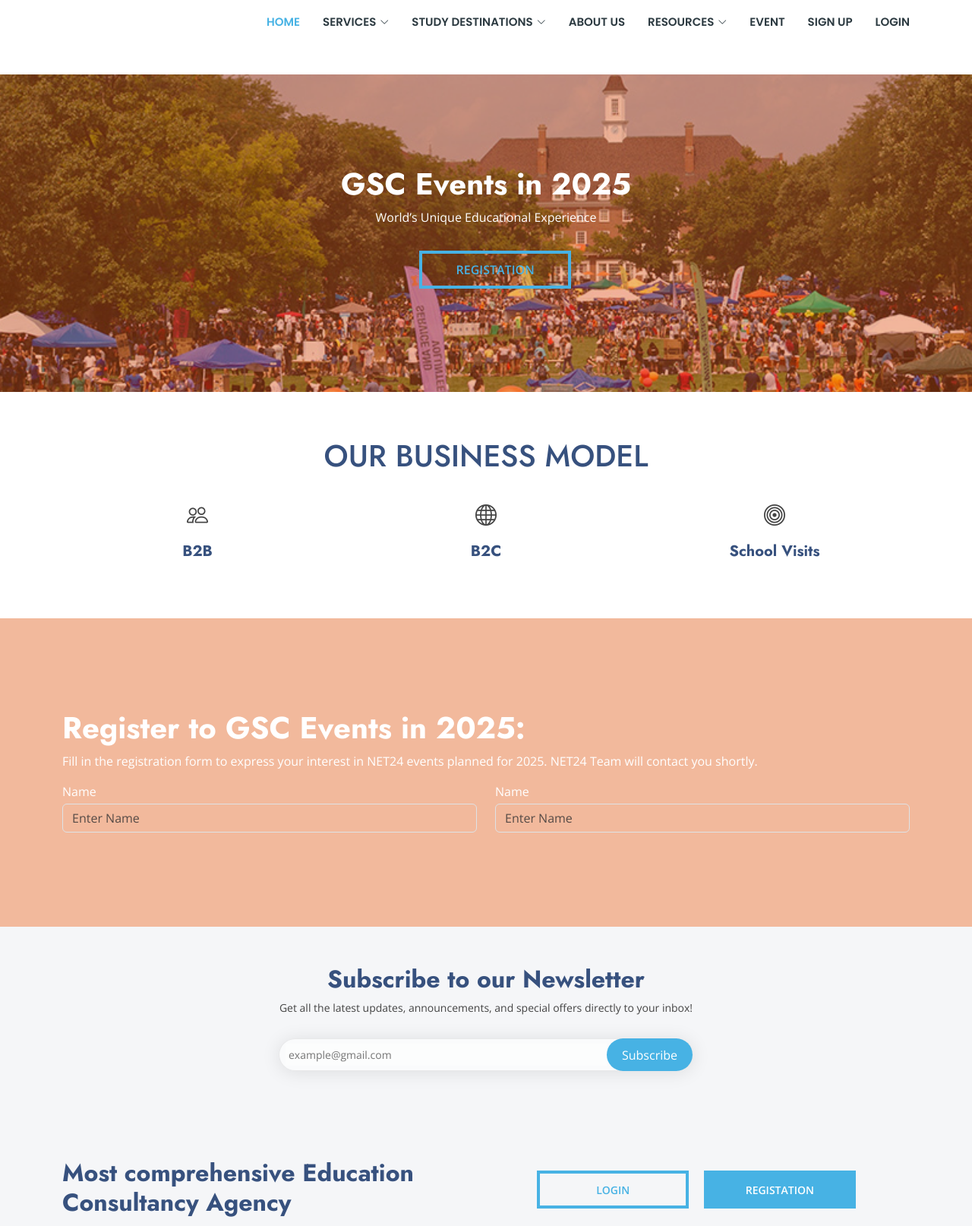
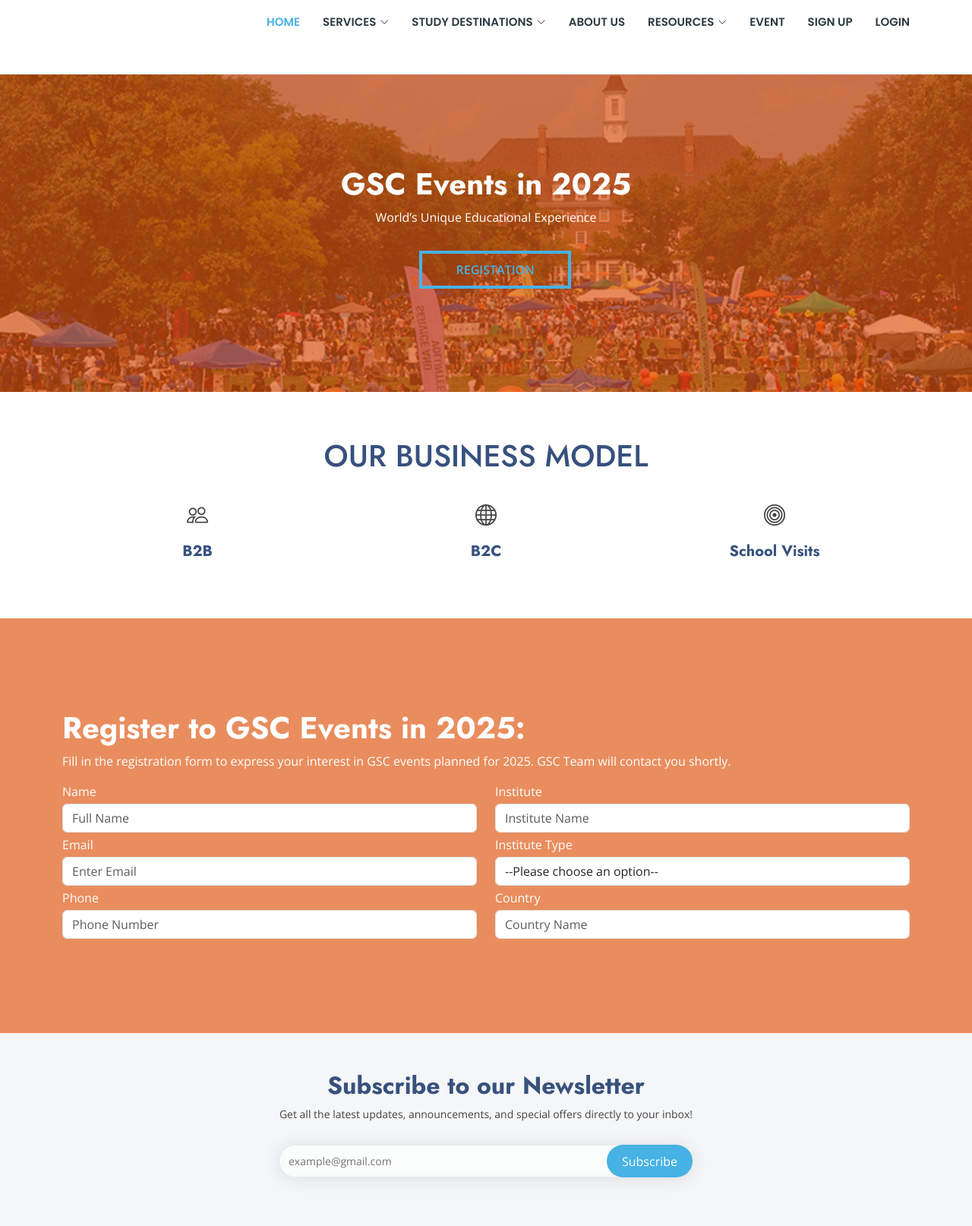
Before and after one commit to bilash0283/gsc.co.com_fontend, a PHP site: page /event.html in a window 1280 px wide. Shown: the top 1614 px of the page at 76% size. Run offline with PHP 8.4, Linux system fonts and the light colour scheme.

Commit message:
event page input fild design almost done

```diff
--- a/assets/css/main.css
+++ b/assets/css/main.css
@@ -1281,7 +1281,7 @@
 
 .call-to-action:before {
   content: "";
-  background: color-mix(in srgb, var(--overley-color), transparent 60%);
+  background: color-mix(in srgb, var(--overley-color), transparent 35%);
   position: absolute;
   inset: 0;
   z-index: 2;
--- a/event.html
+++ b/event.html
@@ -120,24 +120,51 @@
 
         <!-- Call To Action Section -->
         <section id="call-to-action" class="call-to-action">
-            <img src="assets/src_gsc/image/l3/event.jpg" alt="">
+            <img src="assets/src_gsc/image/l3/overley_img.jpg" alt="">
             <div class="container">
                 <div class="row" data-aos="zoom-in" data-aos-delay="100">
                     <div class="col-xl-12 text-white mx-auto">
                         <h1 class="text-white"><strong>Register to GSC Events in 2025:</strong></h1>
-                        <p class="text-white">Fill in the registration form to express your interest in NET24 events
-                            planned for 2025. NET24 Team will contact you shortly.</p>
+                        <p class="text-white">Fill in the registration form to express your interest in GSC events
+                            planned for 2025. GSC Team will contact you shortly.</p>
                         <form action="#">
                             <div class="row">
                                 <div class="col-md-6">
-                                    <label for="name">Name</label>
-                                    <input type="text" class="form-control my-1 bg-transparent text-white" id="name"
-                                        name="name" placeholder="Enter Name">
+                                    <div>
+                                        <label for="name">Name</label>
+                                        <input type="text" class="form-control my-1 " id="name"
+                                            name="name" placeholder="Full Name">
+                                    </div>
+                                    <div>
+                                        <label for="eamil">Email</label>
+                                        <input type="email" class="form-control my-1 " id="email"
+                                            name="eamil" placeholder="Enter Email">
+                                    </div>
+                                    <div>
+                                        <label for="phone">Phone</label>
+                                        <input type="text" class="form-control my-1 " id="phone"
+                                            name="phone" placeholder="Phone Number">
+                                    </div>
                                 </div>
                                 <div class="col-md-6">
-                                    <label for="name">Name</label>
-                                    <input type="text" class="form-control my-1 bg-transparent text-white" id="name"
-                                        name="name" placeholder="Enter Name">
+                                    <div>
+                                        <label for="Institute">Institute</label>
+                                        <input type="text" class="form-control my-1 " id="Institute"
+                                            name="Institute" placeholder="Institute Name">
+                                    </div>
+                                    <div>
+                                        <label for="Institute_type">Institute Type</label>
+                                        <select name="Institute_type" id="Institute_type" class="form-control my-1">
+                                            <option value="">--Please choose an option--</option>
+                                            <option value="Educational institution (university, college, school, etc.)">Educational institution (university, college, school, etc.)</option>
+                                            <option value="Student recruitment agency">Student recruitment agency</option>
+                                        </select>
+                                    </div>
+                                    <div>
+                                        <label for="country">Country</label>
+                                        <input type="text" class="form-control my-1 " id="country"
+                                            name="country" placeholder="Country Name">
+                                    </div>
                                 </div>
                             </div>
                         </form>
```
Also changed, not shown: assets/src_gsc/image/l3/overley_img.jpg (added).
